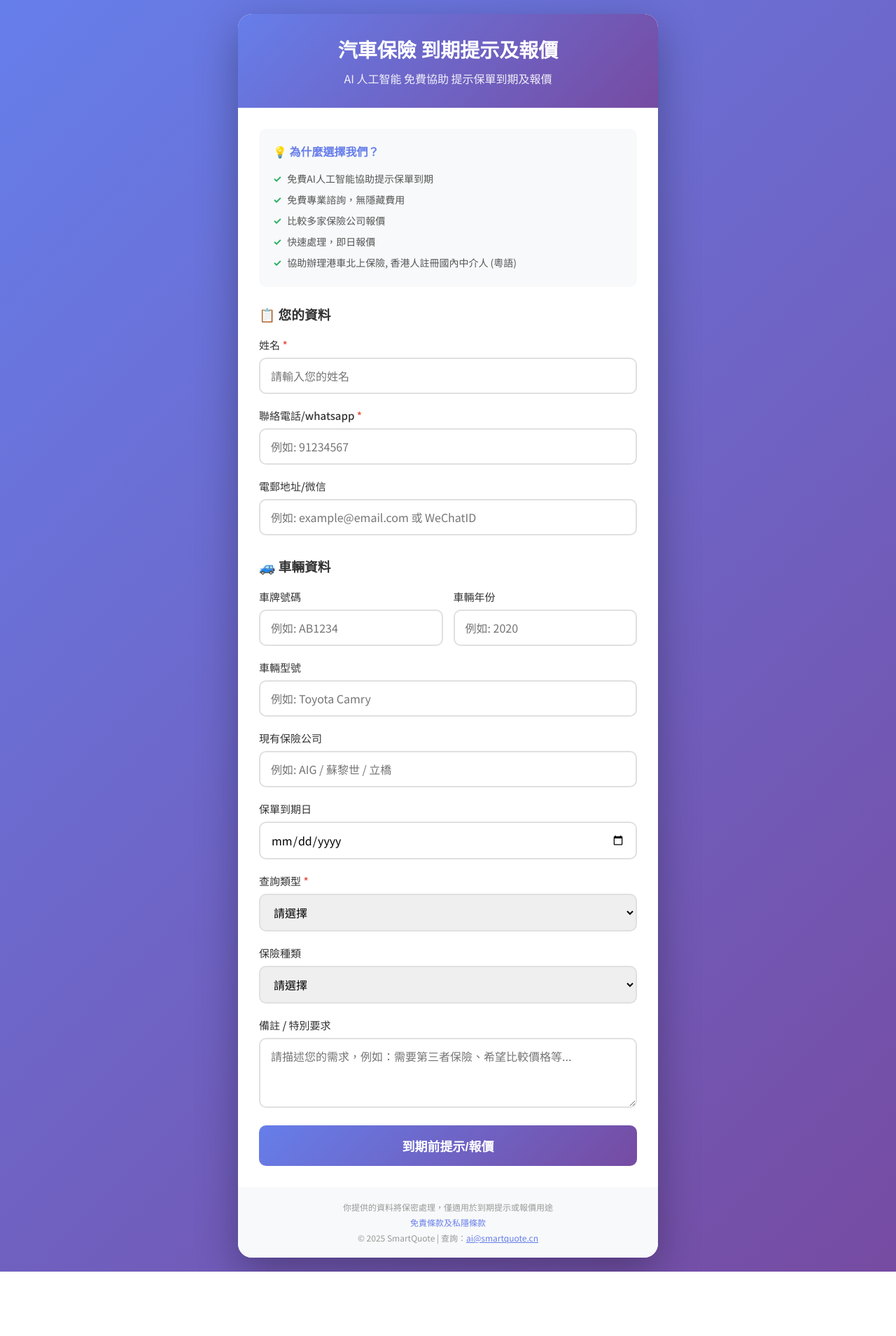
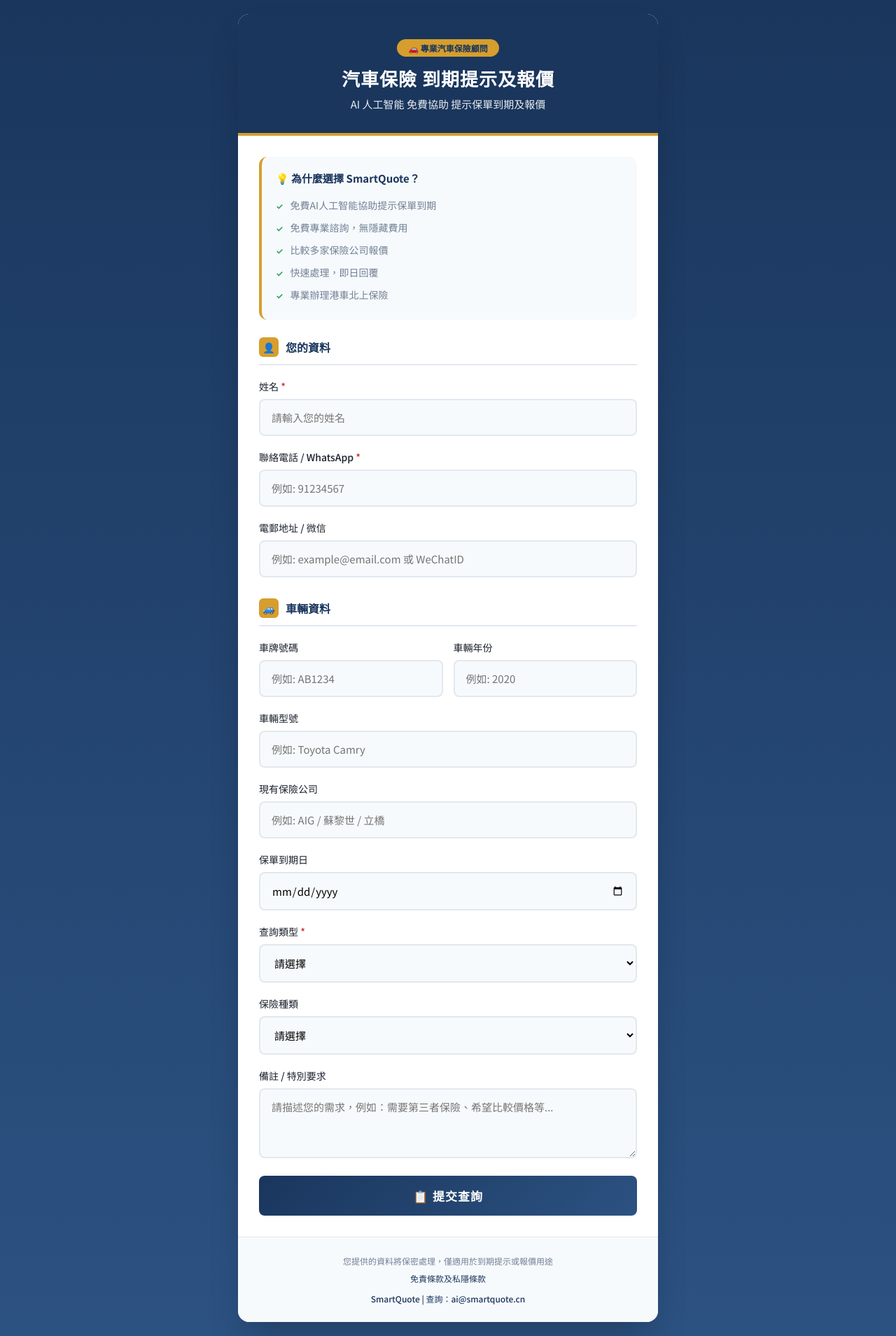
Before and after one commit to claw-smartQuote/leads-system, a FastAPI app: page / in a window 1280 px wide. Shown: the whole page at 70% size. Before the commit the page ends 1817 px from the top, so only its background shows below. Run offline with FastAPI, Linux system fonts and the light colour scheme.

Commit message:
更新專業配色：深海軍藍+金色主題
- 表單頁及條款頁採用專業商務配色
- 主色：#1a365d 深海軍藍
- 點綴：#d69e2e 皇家金
- 提升整體專業信任感

```diff
--- a/templates/form.html
+++ b/templates/form.html
@@ -11,6 +11,18 @@
     <title>汽車保險 到期提示及報價</title>
     <link href="https://fonts.googleapis.com/css2?family=Noto+Sans+TC:wght@300;400;500;700&display=swap" rel="stylesheet">
     <style>
+        :root {
+            --primary: #1a365d;
+            --primary-light: #2c5282;
+            --accent: #d69e2e;
+            --accent-light: #ecc94b;
+            --bg-light: #f7fafc;
+            --text-dark: #1a202c;
+            --text-muted: #718096;
+            --success: #38a169;
+            --border: #e2e8f0;
+        }
+
         * {
             margin: 0;
             padding: 0;
@@ -19,7 +31,7 @@
 
         body {
             font-family: 'Noto Sans TC', -apple-system, BlinkMacSystemFont, sans-serif;
-            background: linear-gradient(135deg, #667eea 0%, #764ba2 100%);
+            background: linear-gradient(180deg, #1a365d 0%, #2c5282 100%);
             min-height: 100vh;
             padding: 20px;
         }
@@ -28,27 +40,50 @@
             max-width: 600px;
             margin: 0 auto;
             background: white;
-            border-radius: 20px;
-            box-shadow: 0 20px 60px rgba(0,0,0,0.3);
+            border-radius: 16px;
+            box-shadow: 0 25px 50px -12px rgba(0, 0, 0, 0.25);
             overflow: hidden;
         }
 
         .header {
-            background: linear-gradient(135deg, #667eea 0%, #764ba2 100%);
+            background: var(--primary);
             color: white;
-            padding: 30px;
+            padding: 35px 30px;
             text-align: center;
+            position: relative;
+        }
+
+        .header::after {
+            content: '';
+            position: absolute;
+            bottom: 0;
+            left: 0;
+            right: 0;
+            height: 4px;
+            background: var(--accent);
         }
 
         .header h1 {
-            font-size: 28px;
+            font-size: 26px;
             font-weight: 700;
-            margin-bottom: 10px;
+            margin-bottom: 8px;
+            letter-spacing: 1px;
         }
 
         .header p {
-            font-size: 16px;
+            font-size: 15px;
             opacity: 0.9;
+        }
+
+        .header .tagline {
+            display: inline-block;
+            background: var(--accent);
+            color: var(--primary);
+            padding: 4px 16px;
+            border-radius: 20px;
+            font-size: 12px;
+            font-weight: 600;
+            margin-bottom: 12px;
         }
 
         .form-container {
@@ -62,29 +97,31 @@
         label {
             display: block;
             font-weight: 500;
-            color: #333;
+            color: var(--text-dark);
             margin-bottom: 8px;
-            font-size: 15px;
+            font-size: 14px;
         }
 
         label .required {
-            color: #e74c3c;
+            color: #c53030;
         }
 
         input, select, textarea {
             width: 100%;
-            padding: 12px 15px;
-            border: 2px solid #e0e0e0;
-            border-radius: 10px;
-            font-size: 16px;
+            padding: 14px 16px;
+            border: 2px solid var(--border);
+            border-radius: 8px;
+            font-size: 15px;
             transition: all 0.3s ease;
             font-family: inherit;
+            background: var(--bg-light);
         }
 
         input:focus, select:focus, textarea:focus {
             outline: none;
-            border-color: #667eea;
-            box-shadow: 0 0 0 3px rgba(102, 126, 234, 0.1);
+            border-color: var(--primary);
+            box-shadow: 0 0 0 3px rgba(26, 54, 93, 0.1);
+            background: white;
         }
 
         .form-row {
@@ -107,19 +144,20 @@
         .submit-btn {
             width: 100%;
             padding: 16px;
-            background: linear-gradient(135deg, #667eea 0%, #764ba2 100%);
+            background: linear-gradient(135deg, var(--primary) 0%, var(--primary-light) 100%);
             color: white;
             border: none;
-            border-radius: 10px;
-            font-size: 18px;
+            border-radius: 8px;
+            font-size: 17px;
             font-weight: 600;
             cursor: pointer;
-            transition: transform 0.2s, box-shadow 0.2s;
+            transition: all 0.3s ease;
+            letter-spacing: 1px;
         }
 
         .submit-btn:hover {
             transform: translateY(-2px);
-            box-shadow: 0 10px 30px rgba(102, 126, 234, 0.4);
+            box-shadow: 0 10px 30px rgba(26, 54, 93, 0.3);
         }
 
         .submit-btn:active {
@@ -127,16 +165,18 @@
         }
 
         .benefits {
-            background: #f8f9fa;
+            background: var(--bg-light);
             padding: 20px;
-            border-radius: 10px;
+            border-radius: 12px;
             margin-bottom: 25px;
+            border-left: 4px solid var(--accent);
         }
 
         .benefits h3 {
-            color: #667eea;
-            font-size: 16px;
+            color: var(--primary);
+            font-size: 15px;
             margin-bottom: 12px;
+            font-weight: 600;
         }
 
         .benefits ul {
@@ -145,26 +185,56 @@
         }
 
         .benefits li {
-            padding: 5px 0;
-            color: #555;
+            padding: 6px 0;
+            color: var(--text-muted);
             font-size: 14px;
+            display: flex;
+            align-items: center;
         }
 
-        .benefits li:before {
-            content: "✓";
-            color: #27ae60;
+        .benefits li::before {
+            content: '✓';
+            color: var(--success);
             font-weight: bold;
-            margin-right: 8px;
+            margin-right: 10px;
+            font-size: 12px;
+        }
+
+        .section-title {
+            display: flex;
+            align-items: center;
+            margin-bottom: 20px;
+            padding-bottom: 10px;
+            border-bottom: 2px solid var(--border);
+        }
+
+        .section-title h3 {
+            color: var(--primary);
+            font-size: 16px;
+            font-weight: 600;
+        }
+
+        .section-title .icon {
+            width: 28px;
+            height: 28px;
+            background: var(--accent);
+            border-radius: 6px;
+            display: flex;
+            align-items: center;
+            justify-content: center;
+            margin-right: 10px;
+            font-size: 14px;
         }
 
         .success-message {
             display: none;
-            background: #d4edda;
-            color: #155724;
-            padding: 20px;
-            border-radius: 10px;
+            background: #f0fff4;
+            color: #22543d;
+            padding: 25px;
+            border-radius: 12px;
             text-align: center;
             margin-top: 20px;
+            border: 2px solid #9ae6b4;
         }
 
         .success-message.show {
@@ -177,18 +247,39 @@
             to { opacity: 1; transform: translateY(0); }
         }
 
+        .success-message h3 {
+            font-size: 18px;
+            margin-bottom: 10px;
+        }
+
+        .success-message p {
+            font-size: 14px;
+            color: #48bb78;
+        }
+
         .footer {
             text-align: center;
-            padding: 20px;
-            color: #999;
+            padding: 25px 20px;
+            color: var(--text-muted);
             font-size: 12px;
-            background: #f8f9fa;
+            background: var(--bg-light);
+            border-top: 1px solid var(--border);
+        }
+
+        .footer a {
+            color: var(--primary);
+            text-decoration: none;
+            font-weight: 500;
+        }
+
+        .footer a:hover {
+            text-decoration: underline;
         }
 
         .loading {
             display: none;
             text-align: center;
-            padding: 20px;
+            padding: 30px;
         }
 
         .loading.show {
@@ -196,13 +287,13 @@
         }
 
         .spinner {
-            border: 3px solid #f3f3f3;
-            border-top: 3px solid #667eea;
+            border: 3px solid var(--border);
+            border-top: 3px solid var(--primary);
             border-radius: 50%;
             width: 40px;
             height: 40px;
             animation: spin 1s linear infinite;
-            margin: 0 auto 10px;
+            margin: 0 auto 15px;
         }
 
         @keyframes spin {
@@ -214,24 +305,28 @@
 <body>
     <div class="container">
         <div class="header">
-            <h1> 汽車保險 到期提示及報價</h1>
+            <span class="tagline">🚗 專業汽車保險顧問</span>
+            <h1>汽車保險 到期提示及報價</h1>
             <p>AI 人工智能 免費協助 提示保單到期及報價</p>
         </div>
 
         <div class="form-container">
             <div class="benefits">
-                <h3>💡 為什麼選擇我們？</h3>
+                <h3>💡 為什麼選擇 SmartQuote？</h3>
                 <ul>
                     <li>免費AI人工智能協助提示保單到期</li>
                     <li>免費專業諮詢，無隱藏費用</li>
                     <li>比較多家保險公司報價</li>
-                    <li>快速處理，即日報價</li>
-                    <li>協助辦理港車北上保險, 香港人註冊國內中介人 (粵語)</li>
+                    <li>快速處理，即日回覆</li>
+                    <li>專業辦理港車北上保險</li>
                 </ul>
             </div>
 
             <form id="leadForm">
-                <h3 style="margin-bottom: 20px; color: #333;">📋 您的資料</h3>
+                <div class="section-title">
+                    <div class="icon">👤</div>
+                    <h3>您的資料</h3>
+                </div>
 
                 <div class="form-group">
                     <label>姓名 <span class="required">*</span></label>
@@ -239,16 +334,19 @@
                 </div>
 
                 <div class="form-group">
-                    <label>聯絡電話/whatsapp <span class="required">*</span></label>
+                    <label>聯絡電話 / WhatsApp <span class="required">*</span></label>
                     <input type="tel" name="phone" required placeholder="例如: 91234567">
                 </div>
 
                 <div class="form-group">
-                    <label>電郵地址/微信</label>
+                    <label>電郵地址 / 微信</label>
                     <input type="text" name="email" placeholder="例如: example@email.com 或 WeChatID">
                 </div>
 
-                <h3 style="margin: 30px 0 20px; color: #333;">🚙 車輛資料</h3>
+                <div class="section-title" style="margin-top: 30px;">
+                    <div class="icon">🚙</div>
+                    <h3>車輛資料</h3>
+                </div>
 
                 <div class="form-row">
                     <div class="form-group">
@@ -306,7 +404,7 @@
                     <textarea name="notes" placeholder="請描述您的需求，例如：需要第三者保險、希望比較價格等..."></textarea>
                 </div>
 
-                <button type="submit" class="submit-btn">到期前提示/報價</button>
+                <button type="submit" class="submit-btn">📋 提交查詢</button>
             </form>
 
             <div class="loading" id="loading">
@@ -316,15 +414,19 @@
 
             <div class="success-message" id="successMessage">
                 <h3>✅ 提交成功！</h3>
-                <p>感謝你，我們會儘快與你聯繫。</p>
-                <p style="margin-top: 10px; font-size: 14px;">預計回覆時間：1-2 個工作天</p>
+                <p>感謝您提交查詢，我們會儘快與您聯繫。</p>
+                <p style="margin-top: 10px; font-size: 13px;">預計回覆時間：1-2 個工作天</p>
             </div>
         </div>
 
         <div class="footer">
-            <p>你提供的資料將保密處理，僅適用於到期提示或報價用途</p>
-            <p style="margin-top: 5px;"><a href="/terms" style="color: #667eea; text-decoration: none;">免責條款及私隱條款</a></p>
-            <p style="margin-top: 5px;">© 2025 SmartQuote | 查詢：<a href="mailto:ai@smartquote.cn" style="color: #667eea;">ai@smartquote.cn</a></p>
+            <p>您提供的資料將保密處理，僅適用於到期提示或報價用途</p>
+            <p style="margin-top: 8px;">
+                <a href="/terms">免責條款及私隱條款</a>
+            </p>
+            <p style="margin-top: 12px; color: var(--primary); font-weight: 500;">
+                SmartQuote | 查詢：<a href="mailto:ai@smartquote.cn">ai@smartquote.cn</a>
+            </p>
         </div>
     </div>
 
```
Also changed, not shown: app_v2.py (+70 -31 lines).
